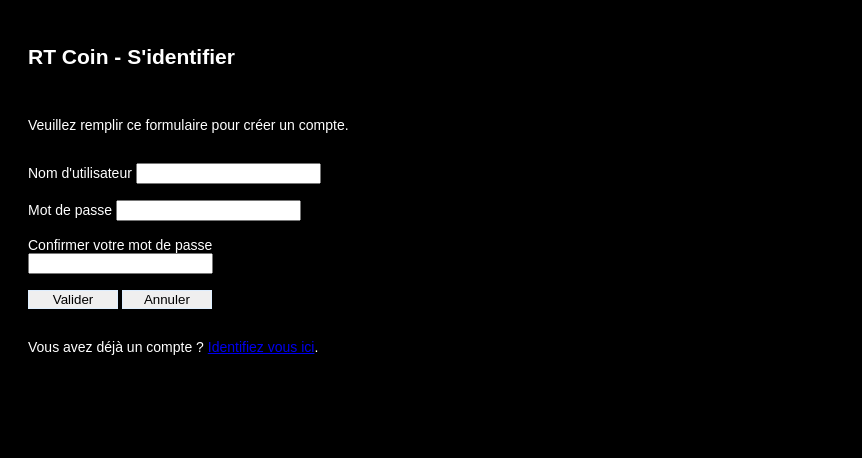
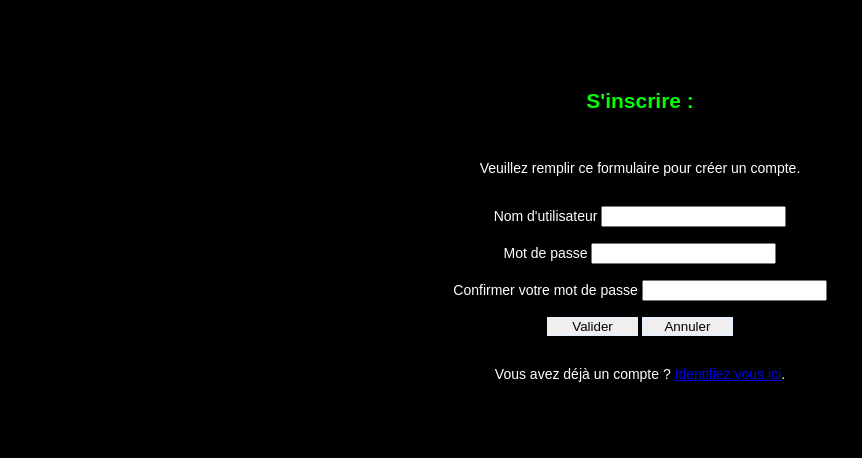
Before and after one commit to Joey-Galligani/SAE23, a PHP site: page /register.php in a window 1280 px wide. Shown: the top 458 px of the page, without its empty margins (0-862 px from the left). Run offline with PHP 8.4, Linux system fonts and the light colour scheme.

Commit message:
Add files via upload

```diff
--- a/SAE-23/app.js
+++ b/SAE-23/app.js
@@ -19,9 +19,9 @@ fetch(urlToFetch)
         const data = {
             labels: btcLabel,
             datasets: [{
-                label: 'prix du bitcoin',
+                label: 'Prix du Bitcoin',
                 backgroundColor: 'rgb(10,255,10)',
-                borderColor: 'rgb(10,255,10)',
+                borderColor: 'rgb(10,66,10)',
                 data: btcData,
             }]
         };
@@ -36,5 +36,5 @@ fetch(urlToFetch)
         const myChart = new Chart(
             document.getElementById('myChart'),
             config
-        );
+            );
     });
--- a/SAE-23/indexsae23.css
+++ b/SAE-23/indexsae23.css
@@ -61,7 +61,7 @@ body{
 #monForm input[type="submit"]
 {
 	border: #DDEEFF 1px solid;
-	width: 25%;
+	width: 8%;
 }
 
 #monForm input[type="submit"]:hover
@@ -73,7 +73,7 @@ body{
 #monForm input[type="reset"]
 {
 	border: #DDEEFF 1px solid;
-	width: 25%;
+	width: 8%;
 }
 
 #monForm input[type="reset"]:hover
@@ -92,7 +92,6 @@ body{
     background-color: #000;
 }
 
-
 /*
 
 . pour class=""
--- a/SAE-23/login.php
+++ b/SAE-23/login.php
@@ -95,11 +95,13 @@ if($_SERVER["REQUEST_METHOD"] == "POST"){
     <title>RT Coin - S'identifier</title>
     <link rel="stylesheet" href="indexsae23.css"/>
     <style>
-        body{ font: 14px sans-serif; }
-        .wrapper{ width: 360px; padding: 20px; }
+        body{ font: 14px sans-serif; text-align: center}
+        .wrapper{ width: 90%; padding: 5%; }
+        h2{ color: #00ff06 }
     </style>
 </head>
 <body>
+
     <div class="wrapper">
 
         <h2>RT Coin - Identification :</h2>
--- a/SAE-23/register.php
+++ b/SAE-23/register.php
@@ -99,17 +99,18 @@ if($_SERVER["REQUEST_METHOD"] == "POST"){
 <html lang="en">
 <head>
     <meta charset="UTF-8">
-    <title>S'identifier</title>
+    <title>RT - S'inscrire</title>
     <link rel="stylesheet" href="indexsae23.css"/>
     <style>
-        body{ font: 14px sans-serif; }
-        .wrapper{ width: 360px; padding: 20px; }
+        body{ font: 14px sans-serif; text-align: center; }
+        .wrapper{ width: 90%; padding: 5%; }
+        h2{ color: #00ff06 }
     </style>
 </head>
 <body>
 
     <div class="wrapper">
-        <h2>RT Coin - S'identifier</h2>
+        <h2>S'inscrire :</h2>
         <br>
         <p>Veuillez remplir ce formulaire pour créer un compte.</p>
         <form action="<?php echo htmlspecialchars($_SERVER["PHP_SELF"]); ?>" method="post">
```
Also changed, not shown: SAE-23/reset-password.php (+5 -4 lines).
